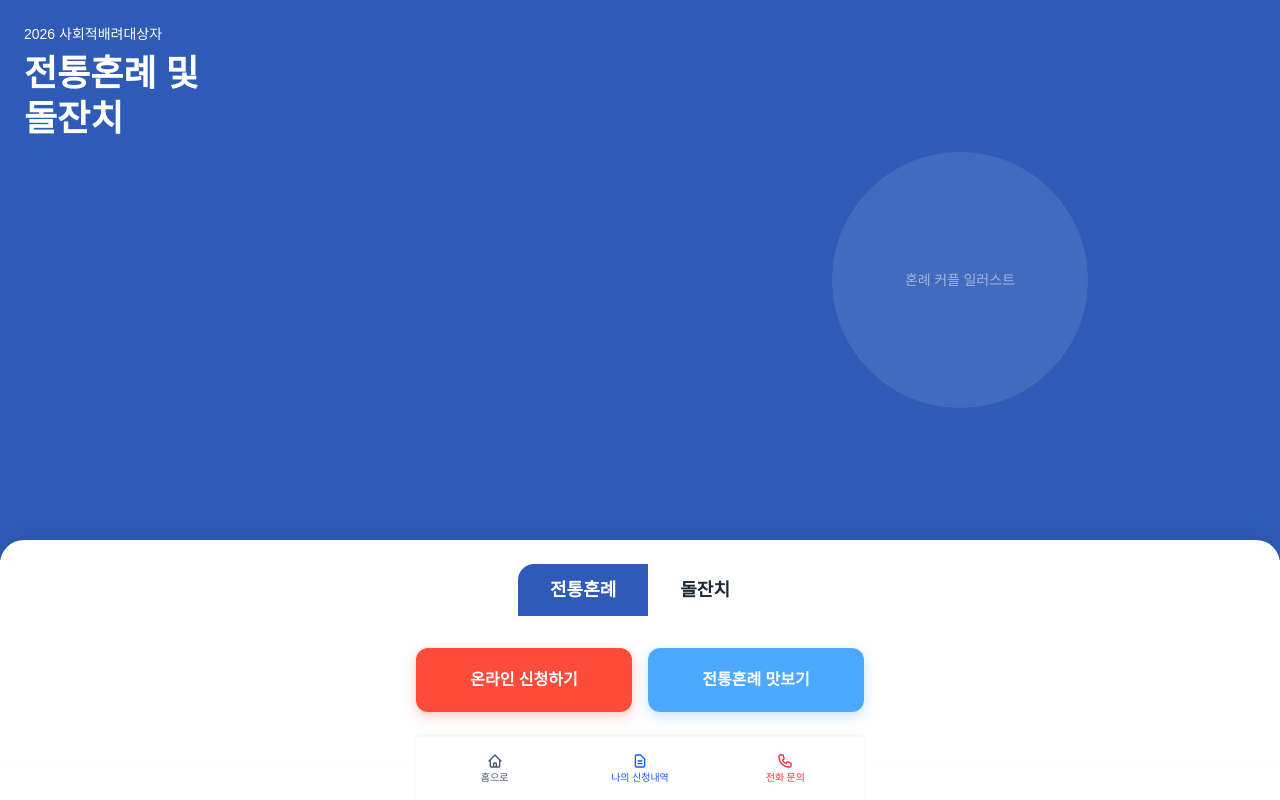
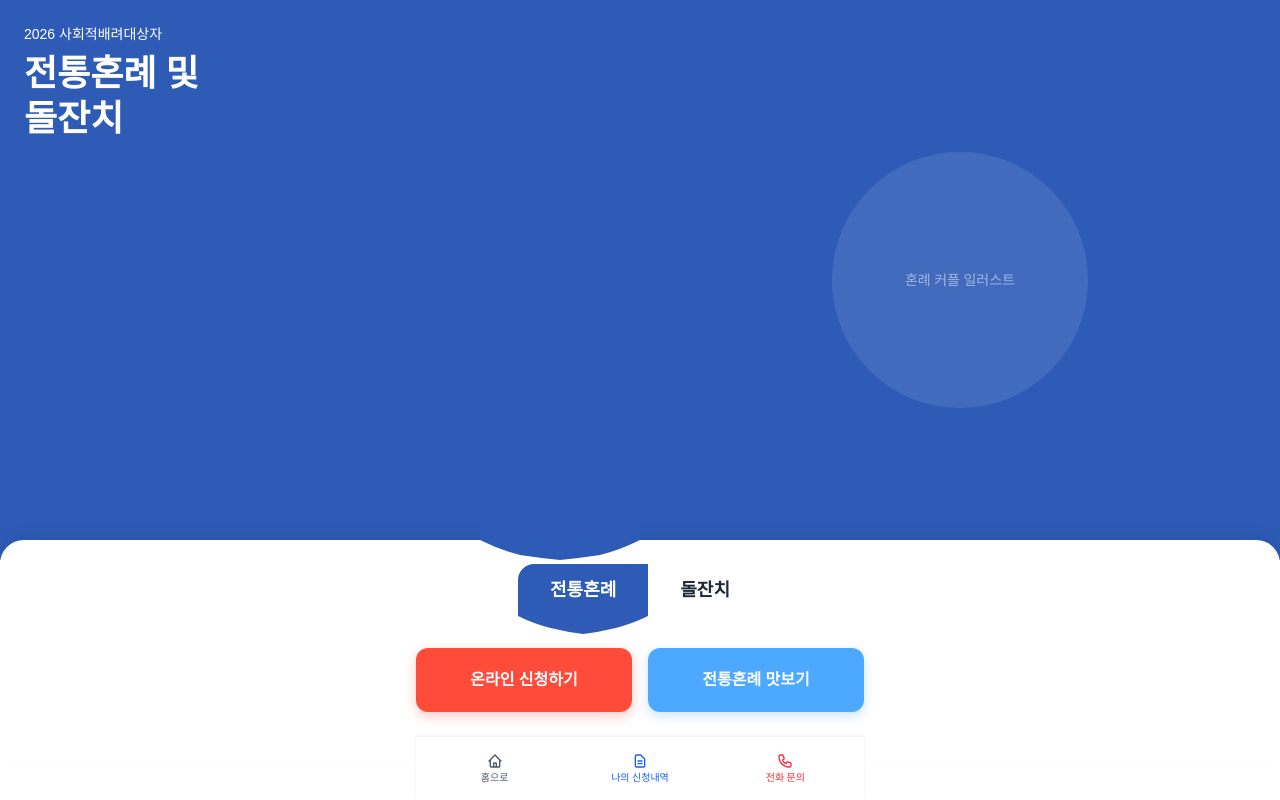
Before and after one commit to tolbilee/traditional-ceremony-app, a Next.js app: page /test in a window 1280 px wide. Built offline with nearby package versions, Linux system fonts and the light colour scheme.

Commit message:
feat: implement liquid connection tab interface with bezier curve effect

```diff
--- a/components/MainScreen.tsx
+++ b/components/MainScreen.tsx
@@ -15,8 +15,35 @@ export default function MainScreen() {
 
   return (
     <div className="relative h-screen w-screen overflow-hidden bg-white">
-      {/* 상단 비주얼 영역 (70%) */}
+      {/* 상단 비주얼 영역 (70%) - 활성 탭과 연결되는 부분 */}
       <div className="relative h-[70vh] w-full overflow-hidden">
+        {/* 활성 탭과 연결되는 확장 영역 - 물방울 효과 */}
+        <div
+          className="absolute bottom-0 z-30 transition-all duration-300 ease-in-out"
+          style={{
+            left: activeTab === 'wedding' ? 'calc(50% - 160px)' : 'calc(50% - 80px)',
+            width: '160px',
+            height: '60px',
+          }}
+        >
+          <svg
+            className="w-full h-full"
+            viewBox="0 0 160 60"
+            preserveAspectRatio="none"
+          >
+            <path
+              d="M 0 0
+                 L 160 0
+                 L 160 40
+                 Q 140 50 120 55
+                 Q 100 58 80 60
+                 Q 60 58 40 55
+                 Q 20 50 0 40 Z"
+              fill={activeTab === 'wedding' ? '#2E5BB6' : '#D4AF37'}
+            />
+          </svg>
+        </div>
+
         {/* 슬라이딩 컨테이너 */}
         <div
           className="flex h-full transition-transform duration-500 ease-in-out"
@@ -97,15 +124,16 @@ export default function MainScreen() {
           boxShadow: '0 -10px 20px rgba(0, 0, 0, 0.05)',
         }}
       >
-        {/* 탭 버튼들 */}
-        <div className="flex justify-center pt-6">
-          <div className="flex" style={{ borderRadius: '1rem 1rem 0 0' }}>
+        {/* 탭 버튼들 - 물방울형 연결 효과 */}
+        <div className="flex justify-center pt-6 relative">
+          <div className="flex relative">
+            {/* 전통혼례 탭 */}
             <button
               onClick={() => handleTabClick('wedding')}
-              className={`px-8 py-3 text-lg font-semibold transition-all duration-300 ${
+              className={`relative px-8 py-3 text-lg font-semibold transition-all duration-300 overflow-visible ${
                 activeTab === 'wedding'
-                  ? 'text-white'
-                  : 'text-gray-800'
+                  ? 'text-white z-10'
+                  : 'text-gray-800 z-0'
               }`}
               style={{
                 backgroundColor: activeTab === 'wedding' ? '#2E5BB6' : 'transparent',
@@ -116,14 +144,38 @@ export default function MainScreen() {
                 borderBottomRightRadius: '0',
               }}
             >
-              전통혼례
+              <span className="relative z-10">전통혼례</span>
+              {/* 활성 탭일 때 하단 물방울 곡선 효과 */}
+              {activeTab === 'wedding' && (
+                <svg
+                  className="absolute bottom-0 left-0 w-full pointer-events-none"
+                  style={{
+                    height: '24px',
+                    transform: 'translateY(100%)',
+                  }}
+                  viewBox="0 0 160 24"
+                  preserveAspectRatio="none"
+                >
+                  <path
+                    d="M 0 0
+                       L 160 0
+                       Q 140 8 120 12
+                       Q 100 16 80 18
+                       Q 60 16 40 12
+                       Q 20 8 0 0 Z"
+                    fill="#2E5BB6"
+                  />
+                </svg>
+              )}
             </button>
+
+            {/* 돌잔치 탭 */}
             <button
               onClick={() => handleTabClick('doljanchi')}
-              className={`px-8 py-3 text-lg font-semibold transition-all duration-300 ${
+              className={`relative px-8 py-3 text-lg font-semibold transition-all duration-300 overflow-visible ${
                 activeTab === 'doljanchi'
-                  ? 'text-white'
-                  : 'text-gray-800'
+                  ? 'text-white z-10'
+                  : 'text-gray-800 z-0'
               }`}
               style={{
                 backgroundColor: activeTab === 'doljanchi' ? '#D4AF37' : 'transparent',
@@ -134,7 +186,29 @@ export default function MainScreen() {
                 borderBottomRightRadius: '0',
               }}
             >
-              돌잔치
+              <span className="relative z-10">돌잔치</span>
+              {/* 활성 탭일 때 하단 물방울 곡선 효과 */}
+              {activeTab === 'doljanchi' && (
+                <svg
+                  className="absolute bottom-0 left-0 w-full pointer-events-none"
+                  style={{
+                    height: '24px',
+                    transform: 'translateY(100%)',
+                  }}
+                  viewBox="0 0 160 24"
+                  preserveAspectRatio="none"
+                >
+                  <path
+                    d="M 0 0
+                       L 160 0
+                       Q 140 8 120 12
+                       Q 100 16 80 18
+                       Q 60 16 40 12
+                       Q 20 8 0 0 Z"
+                    fill="#D4AF37"
+                  />
+                </svg>
+              )}
             </button>
           </div>
         </div>
```
